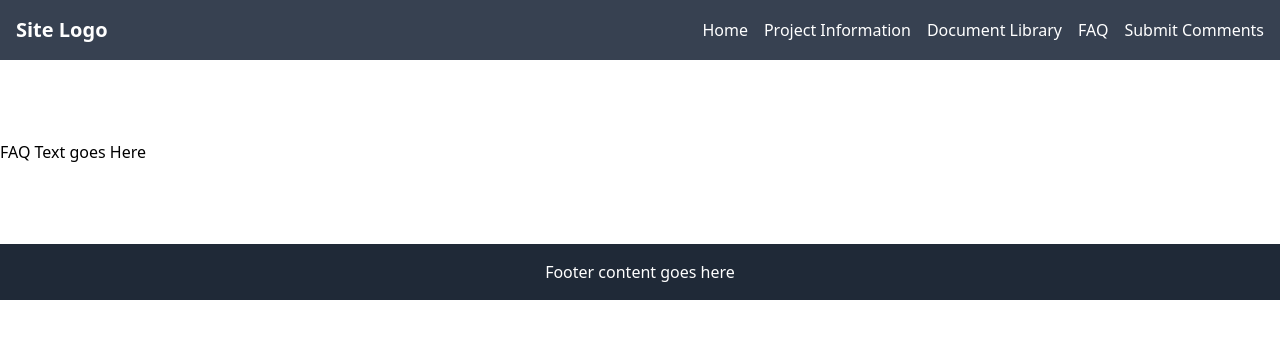
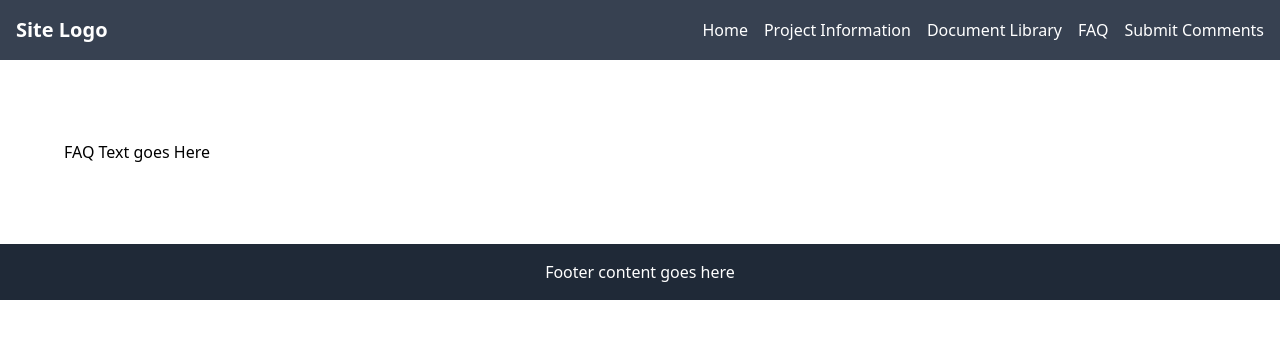
Before and after one commit to AECOMVizStudio/hdot-sanity-next, a Next.js app: page /faq in a window 1280 px wide. Shown: the top 338 px of the page. Built offline with nearby package versions, Linux system fonts and the light colour scheme.

Commit message:
removed unused code, added general layout padding

```diff
--- a/app/layout.tsx
+++ b/app/layout.tsx
@@ -31,7 +31,7 @@ export default function RootLayout({
         className={`${geistSans.variable} ${geistMono.variable} antialiased`}
       >
         <Navbar />
-        <main className="py-20">{children}</main>
+        <main className="py-20 px-16">{children}</main>
         <Footer />
       </body>
     </html>
--- a/app/page.tsx
+++ b/app/page.tsx
@@ -9,7 +9,7 @@ import { HomePage } from "@/types/HomePage";
 
 export default async function Home() {
   const homePage: HomePage = await getHomePage();
-  console.log("Fetched home page data:", homePage); // Debugging statement
+  // console.log("Fetched home page data:", homePage); Debugging statement
 
   return (
     <>
```
